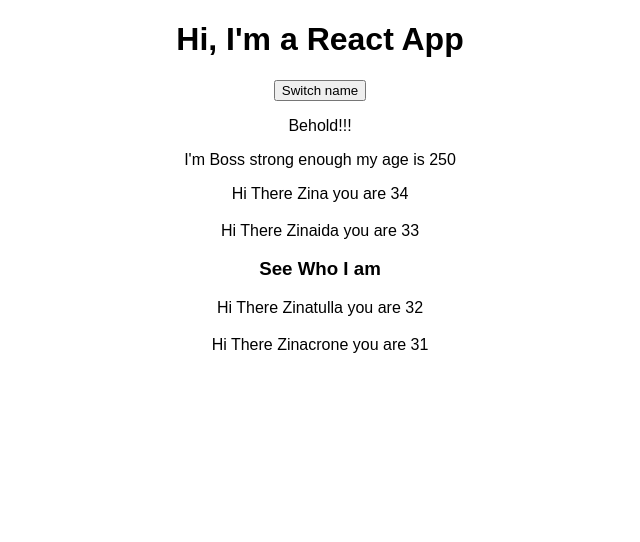
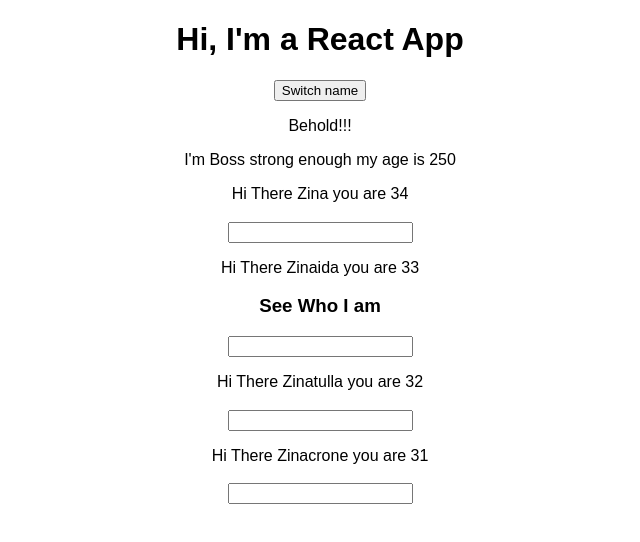
Before and after one commit to ruan65/udemy_reactjs_max_course, a React (Create React App) app: page / in a window 1280 px wide. Shown: the top 542 px of the page, without its empty margins (320-960 px from the left). Built offline with nearby package versions, Linux system fonts and the light colour scheme.

Commit message:
input change event

```diff
--- a/src/App.js
+++ b/src/App.js
@@ -15,15 +15,26 @@
         ]
     }
 
-    switchNameHandler = () => {
+    switchNameHandler = (newName) => {
 
         // console.log("Clicked.......")
 
         this.setState({persons: [
-                {name: 'Grisha', age: 34},
+                {name: newName, age: 34},
                 {name: 'Zinaida', age: 33},
                 {name: 'Zinatulla', age: 32},
                 {name: 'Zinacrone', age: 3177}
+            ] })
+    }
+
+
+    nameChangeHandler = (event) => {
+
+        this.setState({persons: [
+                {name: 'Catarina', age: 34},
+                {name: 'Zinaida', age: 33},
+                {name: 'Zinatulla', age: 32},
+                {name: event.target.value, age: 55}
             ] })
     }
 
@@ -33,19 +44,23 @@
 
                 <h1>Hi, I'm a React App</h1>
 
-                <button onClick={this.switchNameHandler}>Switch name</button>
+                <button onClick={() => { return this.switchNameHandler("Drago")}}>Switch name</button>
 
                 <Boss power='strong enough' age='250'>Behold!!!</Boss>
                 <Person name={this.state.persons[0].name} age={this.state.persons[0].age}/>
                 <Person
                     name={this.state.persons[1].name}
                     age={this.state.persons[1].age}
-                    click={this.switchNameHandler}
+                    click={this.switchNameHandler.bind(this, "Leticia")}
                 >
                     See Who I am
                 </Person>
                 <Person name={this.state.persons[2].name} age={this.state.persons[2].age}/>
-                <Person name={this.state.persons[3].name} age={this.state.persons[3].age}/>
+                <Person
+                    name={this.state.persons[3].name}
+                    age={this.state.persons[3].age}
+                    changed={this.nameChangeHandler}
+                />
 
             </div>
         )
--- a/src/Person/Person.js
+++ b/src/Person/Person.js
@@ -6,6 +6,7 @@
         <div>
             <p>Hi There {props.name} you are {props.age}</p>
             <h3 onClick={props.click}>{props.children}</h3>
+            <input type='text' onChange={props.changed}/>
         </div>
 
     )
```
